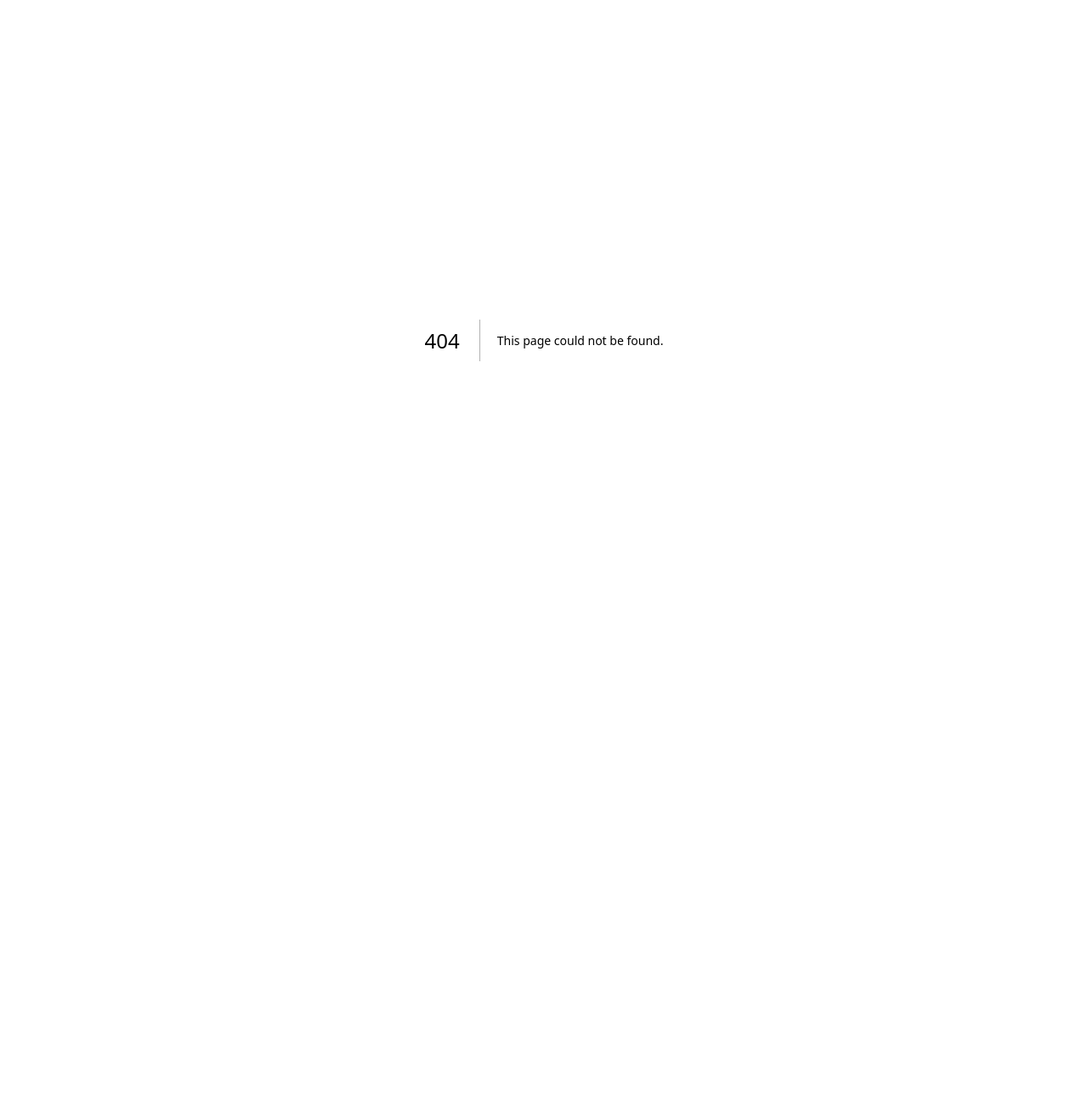
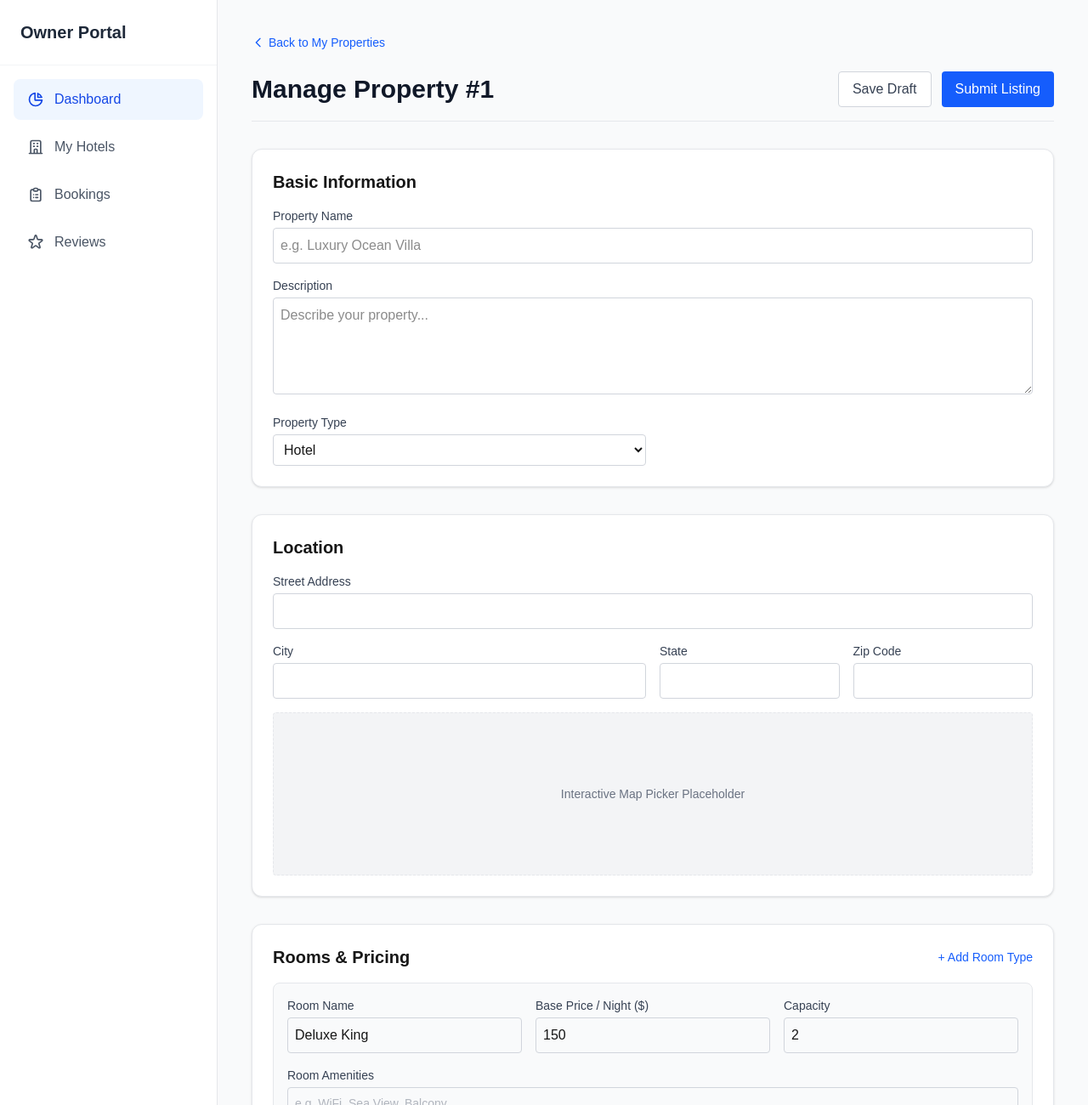
Before and after one commit to samarpansarkar/BookMyStay, a Next.js app in the folder next-bookmystay/: page /owner/hotels/1 in a window 1280 px wide. Before the commit this address had no page. Shown: the top 1300 px of the page at 85% size. Before the commit the page ends 800 px from the top, so only its background shows below. Built offline with nearby package versions, Linux system fonts and the light colour scheme.

Commit message:
add: owner hotels information.

```diff
--- /dev/null
+++ b/next-bookmystay/src/app/owner/hotels/[id]/page.jsx
@@ -0,0 +1,216 @@
+import Link from "next/link";
+
+export default function ManageHotelPage({ params }) {
+  // Logic: Extract params.id to determine if editing existing or adding 'new'
+  const { id } = params;
+  const isNew = id === "new";
+
+  return (
+    <div className='p-6 md:p-10 max-w-5xl mx-auto'>
+      <div className='mb-6'>
+        <Link
+          href='/owner/hotels'
+          className='text-blue-600 hover:underline flex items-center gap-1 font-medium text-sm'>
+          <svg
+            className='w-4 h-4'
+            fill='none'
+            stroke='currentColor'
+            viewBox='0 0 24 24'>
+            <path
+              strokeLinecap='round'
+              strokeLinejoin='round'
+              strokeWidth='2'
+              d='M15 19l-7-7 7-7'></path>
+          </svg>
+          Back to My Properties
+        </Link>
+      </div>
+
+      <div className='flex justify-between items-center mb-8 pb-4 border-b border-gray-200'>
+        <h1 className='text-3xl font-bold text-gray-900'>
+          {isNew ? "Create New Listing" : `Manage Property #${id}`}
+        </h1>
+        <div className='flex gap-3'>
+          <button className='px-4 py-2 border border-gray-300 rounded font-medium text-gray-700 bg-white hover:bg-gray-50'>
+            Save Draft
+          </button>
+          <button className='px-4 py-2 bg-blue-600 rounded font-medium text-white hover:bg-blue-700'>
+            Submit Listing
+          </button>
+        </div>
+      </div>
+
+      {/* Logic: Complex form state handling here using React Hook Form */}
+      <div className='space-y-8'>
+        {/* Basic Info Section */}
+        <section className='bg-white p-6 rounded-xl shadow-sm border border-gray-200'>
+          <h2 className='text-xl font-bold mb-4'>Basic Information</h2>
+          <div className='space-y-4'>
+            <div>
+              <label className='block text-sm font-medium text-gray-700 mb-1'>
+                Property Name
+              </label>
+              <input
+                type='text'
+                className='w-full p-2 border border-gray-300 rounded focus:ring-2 focus:ring-blue-500 outline-none'
+                placeholder='e.g. Luxury Ocean Villa'
+              />
+            </div>
+            <div>
+              <label className='block text-sm font-medium text-gray-700 mb-1'>
+                Description
+              </label>
+              <textarea
+                rows='4'
+                className='w-full p-2 border border-gray-300 rounded focus:ring-2 focus:ring-blue-500 outline-none'
+                placeholder='Describe your property...'></textarea>
+            </div>
+            <div className='grid grid-cols-1 md:grid-cols-2 gap-4'>
+              <div>
+                <label className='block text-sm font-medium text-gray-700 mb-1'>
+                  Property Type
+                </label>
+                <select className='w-full p-2 border border-gray-300 rounded focus:ring-2 focus:ring-blue-500 outline-none'>
+                  <option>Hotel</option>
+                  <option>Resort</option>
+                  <option>Villa</option>
+                  <option>Apartment</option>
+                </select>
+              </div>
+            </div>
+          </div>
+        </section>
+
+        {/* Location Section */}
+        <section className='bg-white p-6 rounded-xl shadow-sm border border-gray-200'>
+          <h2 className='text-xl font-bold mb-4'>Location</h2>
+          <div className='space-y-4'>
+            <div>
+              <label className='block text-sm font-medium text-gray-700 mb-1'>
+                Street Address
+              </label>
+              <input
+                type='text'
+                className='w-full p-2 border border-gray-300 rounded focus:ring-2 focus:ring-blue-500 outline-none'
+              />
+            </div>
+            <div className='grid grid-cols-2 md:grid-cols-4 gap-4'>
+              <div className='col-span-2'>
+                <label className='block text-sm font-medium text-gray-700 mb-1'>
+                  City
+                </label>
+                <input
+                  type='text'
+                  className='w-full p-2 border border-gray-300 rounded focus:ring-2 focus:ring-blue-500 outline-none'
+                />
+              </div>
+              <div>
+                <label className='block text-sm font-medium text-gray-700 mb-1'>
+                  State
+                </label>
+                <input
+                  type='text'
+                  className='w-full p-2 border border-gray-300 rounded focus:ring-2 focus:ring-blue-500 outline-none'
+                />
+              </div>
+              <div>
+                <label className='block text-sm font-medium text-gray-700 mb-1'>
+                  Zip Code
+                </label>
+                <input
+                  type='text'
+                  className='w-full p-2 border border-gray-300 rounded focus:ring-2 focus:ring-blue-500 outline-none'
+                />
+              </div>
+            </div>
+            {/* Logic: Map pin drag implementation */}
+            <div className='h-48 bg-gray-100 border border-gray-200 rounded flex items-center justify-center text-sm font-medium text-gray-500 border-dashed'>
+              Interactive Map Picker Placeholder
+            </div>
+          </div>
+        </section>
+
+        {/* Rooms & Pricing (simplified for UI) */}
+        <section className='bg-white p-6 rounded-xl shadow-sm border border-gray-200'>
+          <div className='flex justify-between items-center mb-4'>
+            <h2 className='text-xl font-bold'>Rooms & Pricing</h2>
+            <button className='text-sm font-medium text-blue-600 hover:text-blue-800'>
+              + Add Room Type
+            </button>
+          </div>
+
+          <div className='border border-gray-200 rounded-lg p-4 bg-gray-50 mb-4'>
+            <div className='grid grid-cols-1 md:grid-cols-3 gap-4 mb-4'>
+              <div>
+                <label className='block text-sm font-medium text-gray-700 mb-1'>
+                  Room Name
+                </label>
+                <input
+                  type='text'
+                  className='w-full p-2 border border-gray-300 rounded focus:ring-2 focus:ring-blue-500 outline-none'
+                  defaultValue='Deluxe King'
+                />
+              </div>
+              <div>
+                <label className='block text-sm font-medium text-gray-700 mb-1'>
+                  Base Price / Night ($)
+                </label>
+                <input
+                  type='number'
+                  className='w-full p-2 border border-gray-300 rounded focus:ring-2 focus:ring-blue-500 outline-none'
+                  defaultValue='150'
+                />
+              </div>
+              <div>
+                <label className='block text-sm font-medium text-gray-700 mb-1'>
+                  Capacity
+                </label>
+                <input
+                  type='number'
+                  className='w-full p-2 border border-gray-300 rounded focus:ring-2 focus:ring-blue-500 outline-none'
+                  defaultValue='2'
+                />
+              </div>
+            </div>
+            {/* Logic: Dynamic Amenities selection array */}
+            <div>
+              <label className='block text-sm font-medium text-gray-700 mb-1'>
+                Room Amenities
+              </label>
+              <input
+                type='text'
+                className='w-full p-2 border border-gray-300 rounded focus:ring-2 focus:ring-blue-500 outline-none text-sm text-gray-500'
+                placeholder='e.g. WiFi, Sea View, Balcony'
+              />
+            </div>
+          </div>
+        </section>
+
+        {/* Photos */}
+        <section className='bg-white p-6 rounded-xl shadow-sm border border-gray-200'>
+          <h2 className='text-xl font-bold mb-4'>Property Photos</h2>
+          {/* Logic: Integration with AWS S3 / Cloudflare Drag and Drop uploads */}
+          <div className='border-2 border-dashed border-gray-300 rounded-lg p-10 text-center hover:bg-gray-50 cursor-pointer transition'>
+            <svg
+              className='mx-auto h-12 w-12 text-gray-400 mb-3'
+              fill='none'
+              stroke='currentColor'
+              viewBox='0 0 24 24'>
+              <path
+                strokeLinecap='round'
+                strokeLinejoin='round'
+                strokeWidth='2'
+                d='M4 16l4.586-4.586a2 2 0 012.828 0L16 16m-2-2l1.586-1.586a2 2 0 012.828 0L20 14m-6-6h.01M6 20h12a2 2 0 002-2V6a2 2 0 00-2-2H6a2 2 0 00-2 2v12a2 2 0 002 2z'></path>
+            </svg>
+            <p className='text-gray-600 font-medium'>
+              Click to upload or drag and drop
+            </p>
+            <p className='text-xs text-gray-500 mt-1'>
+              SVG, PNG, JPG or GIF (max. 5MB)
+            </p>
+          </div>
+        </section>
+      </div>
+    </div>
+  );
+}
```
